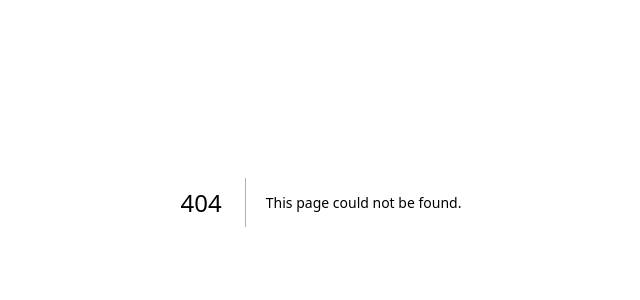
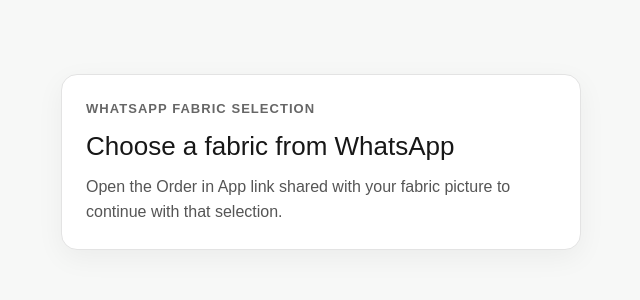
Before and after one commit to muhammadtahirmusa406-stack/mktf-tailoring, a Next.js app: page /order in a window 1280 px wide. Before the commit this address had no page. Shown: the part 198-498 px from the top of the page, without its empty margins (319-959 px from the left). Built offline with nearby package versions, Linux system fonts and the light colour scheme.

Commit message:
Add customer fabric reference lookup

```diff
--- /dev/null
+++ b/app/order/page.tsx
@@ -0,0 +1,171 @@
+import { createClient } from '@/lib/supabase/server';
+
+type Props = {
+  searchParams: Promise<{ fabric?: string | string[] }>;
+};
+
+function MessageCard({
+  title,
+  children,
+  tone = 'neutral',
+}: {
+  title: string;
+  children: React.ReactNode;
+  tone?: 'neutral' | 'error';
+}) {
+  return (
+    <section
+      style={{
+        width: '100%',
+        maxWidth: 520,
+        padding: 24,
+        border: '1px solid #e3e3e3',
+        borderRadius: 16,
+        background: '#fff',
+        boxShadow: '0 8px 28px rgba(0, 0, 0, 0.05)',
+      }}
+    >
+      <p
+        style={{
+          margin: 0,
+          color: tone === 'error' ? '#a32121' : '#666',
+          fontSize: 13,
+          fontWeight: 700,
+          letterSpacing: '0.08em',
+          textTransform: 'uppercase',
+        }}
+      >
+        WhatsApp fabric selection
+      </p>
+      <h1 style={{ margin: '12px 0', fontSize: 26, lineHeight: 1.2 }}>{title}</h1>
+      <div style={{ color: '#555', lineHeight: 1.6 }}>{children}</div>
+    </section>
+  );
+}
+
+export default async function OrderEntryPage({ searchParams }: Props) {
+  const params = await searchParams;
+  const referenceCode = typeof params.fabric === 'string' ? params.fabric.trim() : '';
+
+  if (!referenceCode) {
+    return (
+      <main style={pageStyle}>
+        <MessageCard title="Choose a fabric from WhatsApp">
+          <p style={{ marginBottom: 0 }}>Open the Order in App link shared with your fabric picture to continue with that selection.</p>
+        </MessageCard>
+      </main>
+    );
+  }
+
+  const supabase = await createClient();
+  const { data: option, error: optionError } = await supabase
+    .from('fabric_options')
+    .select('fabric_product_id, reference_code, is_active')
+    .eq('reference_code', referenceCode)
+    .maybeSingle();
+
+  if (optionError) {
+    return (
+      <main style={pageStyle}>
+        <MessageCard title="We couldn’t load this fabric" tone="error">
+          <p style={{ marginBottom: 0 }}>Please try opening the WhatsApp link again in a moment.</p>
+        </MessageCard>
+      </main>
+    );
+  }
+
+  if (!option) {
+    return (
+      <main style={pageStyle}>
+        <MessageCard title="Fabric reference not found" tone="error">
+          <p style={{ marginBottom: 0 }}>That fabric reference could not be found.</p>
+        </MessageCard>
+      </main>
+    );
+  }
+
+  if (!option.is_active) {
+    return (
+      <main style={pageStyle}>
+        <MessageCard title="Fabric no longer available" tone="error">
+          <p style={{ marginBottom: 0 }}>This fabric is no longer available.</p>
+        </MessageCard>
+      </main>
+    );
+  }
+
+  const { data: product, error: productError } = await supabase
+    .from('fabric_products')
+    .select('name, type, price')
+    .eq('id', option.fabric_product_id)
+    .eq('is_active', true)
+    .maybeSingle();
+
+  if (productError) {
+    return (
+      <main style={pageStyle}>
+        <MessageCard title="We couldn’t load this fabric" tone="error">
+          <p style={{ marginBottom: 0 }}>Please try opening the WhatsApp link again in a moment.</p>
+        </MessageCard>
+      </main>
+    );
+  }
+
+  if (!product) {
+    return (
+      <main style={pageStyle}>
+        <MessageCard title="Fabric no longer available" tone="error">
+          <p style={{ marginBottom: 0 }}>This fabric is no longer available.</p>
+        </MessageCard>
+      </main>
+    );
+  }
+
+  return (
+    <main style={pageStyle}>
+      <section
+        style={{
+          width: '100%',
+          maxWidth: 520,
+          overflow: 'hidden',
+          border: '1px solid #e3e3e3',
+          borderRadius: 16,
+          background: '#fff',
+          boxShadow: '0 8px 28px rgba(0, 0, 0, 0.05)',
+        }}
+      >
+        <div style={{ padding: 24 }}>
+          <p style={{ margin: 0, color: '#176b4d', fontSize: 13, fontWeight: 700, letterSpacing: '0.08em', textTransform: 'uppercase' }}>
+            Selected from WhatsApp
+          </p>
+          <h1 style={{ margin: '12px 0 8px', fontSize: 28, lineHeight: 1.2 }}>{product.name}</h1>
+          {product.type && <p style={{ margin: '0 0 20px', color: '#666' }}>{product.type}</p>}
+
+          <div style={{ padding: 16, borderRadius: 12, background: '#f6f8f7' }}>
+            <p style={{ margin: 0, color: '#666', fontSize: 13 }}>WhatsApp picture reference</p>
+            <p style={{ margin: '5px 0 0', fontSize: 19, fontWeight: 700, letterSpacing: '0.03em', overflowWrap: 'anywhere' }}>{option.reference_code}</p>
+          </div>
+
+          <div style={{ display: 'flex', justifyContent: 'space-between', alignItems: 'baseline', gap: 16, marginTop: 22 }}>
+            <span style={{ color: '#666' }}>Product price</span>
+            <strong style={{ fontSize: 24 }}>₦{Number(product.price).toLocaleString('en-NG')}</strong>
+          </div>
+
+          <button type="button" disabled style={{ width: '100%', marginTop: 24, padding: 14, border: 0, borderRadius: 9, background: '#b8b8b8', color: '#fff', fontSize: 16, fontWeight: 700, cursor: 'not-allowed' }}>
+            Continue
+          </button>
+          <p style={{ margin: '10px 0 0', color: '#777', fontSize: 13, textAlign: 'center' }}>Order setup is coming next. Your fabric selection is confirmed on this page.</p>
+        </div>
+      </section>
+    </main>
+  );
+}
+
+const pageStyle = {
+  display: 'flex',
+  minHeight: 'calc(100vh - 80px)',
+  alignItems: 'center',
+  justifyContent: 'center',
+  padding: '24px 16px',
+  background: '#f7f8f7',
+} as const;
```
